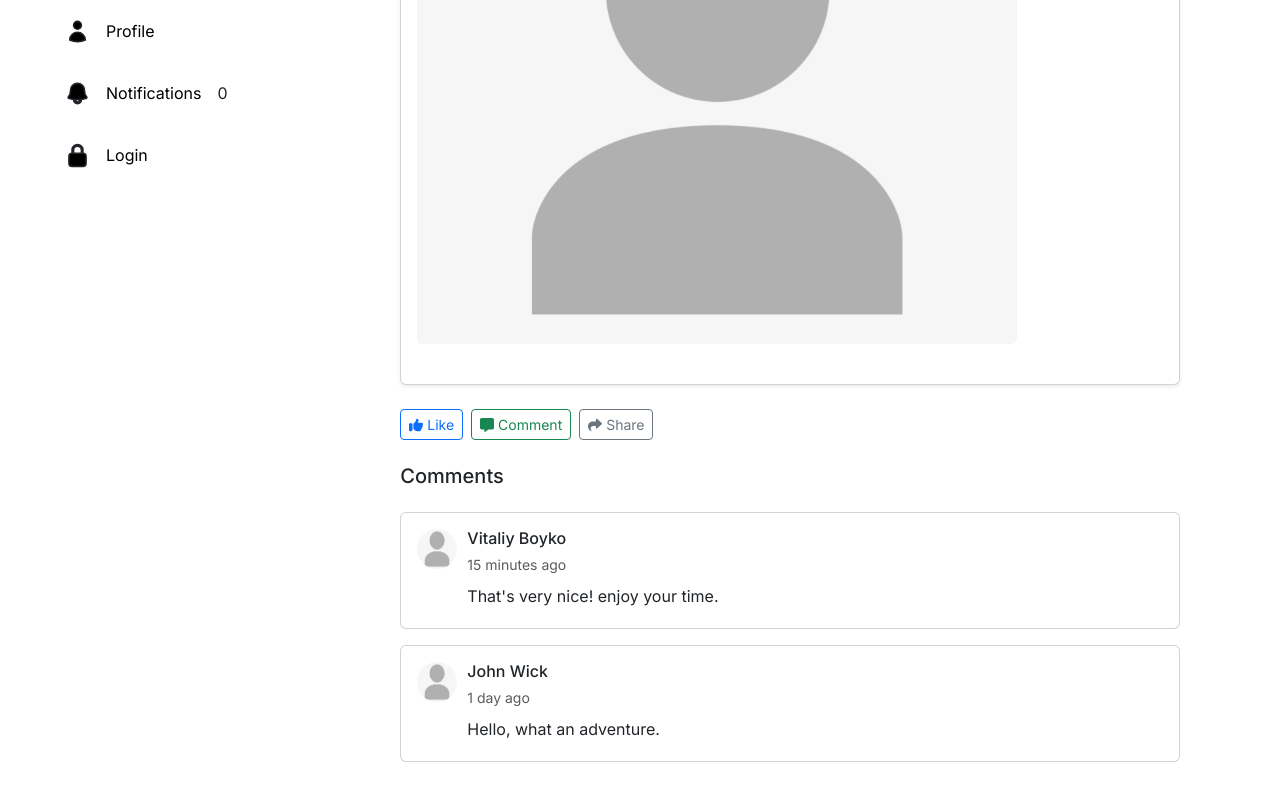
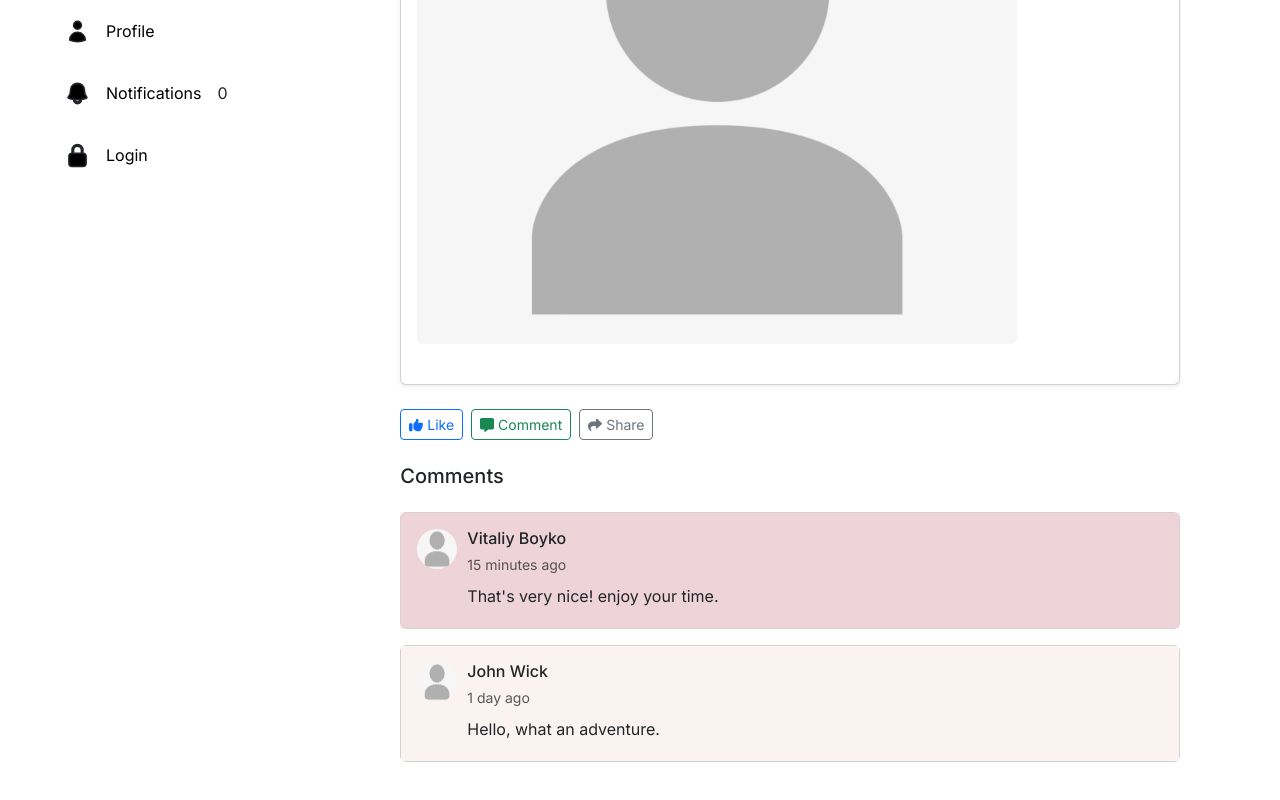
Before and after one commit to mariamqiix/social-network, a Next.js app in the folder frontend/: page /posts in a window 1280 px wide. Shown: the part 386-1186 px from the top of the page. Built offline with nearby package versions, Linux system fonts and the light colour scheme.

Commit message:
colorized comments

```diff
--- a/frontend/src/app/components/CommentList.tsx
+++ b/frontend/src/app/components/CommentList.tsx
@@ -1,34 +1,5 @@
-
-// const CommentList = ({ comments }) => {
-//   return (
-//     <div className="card">
-//       <div className="card-body">
-//         <h5 className="card-title">Comments</h5>
-//         {comments.map((comment, index) => (
-//           <div key={index} className="mb-3">
-//             <div className="d-flex align-items-start">
-//               <img
-//                 src={"placeholder.jpg"}
-//                 alt={comment.author.name}
-//                 width={40}
-//                 height={40}
-//                 className="rounded-circle me-2"
-//               />
-//               <div>
-//                 <h6 className="mb-0">{comment.author.name}</h6>
-//                 <small className="text-muted">{comment.time}</small>
-//                 <p className="mt-1 mb-0">{comment.content}</p>
-//               </div>
-//             </div>
-//           </div>
-//         ))}
-//       </div>
-//     </div>
-//   );
-// };
-
-// export default CommentList;
 import Comment from './Comment';
+import { randomColor } from "../components/colors";
 
 const CommentList = ({ comments }) => {
   return (
@@ -36,7 +7,9 @@ const CommentList = ({ comments }) => {
       <h5 className="mb-4">Comments</h5>
       {comments.map((comment, index) => (
         <div key={index} className="card mb-3">
-          <div className="card-body">
+          <div className="card-body" style={{
+            backgroundColor: randomColor(), // Set the background color to a random color
+                }}>
             <Comment
               author={comment.author}
               content={comment.content}
```
